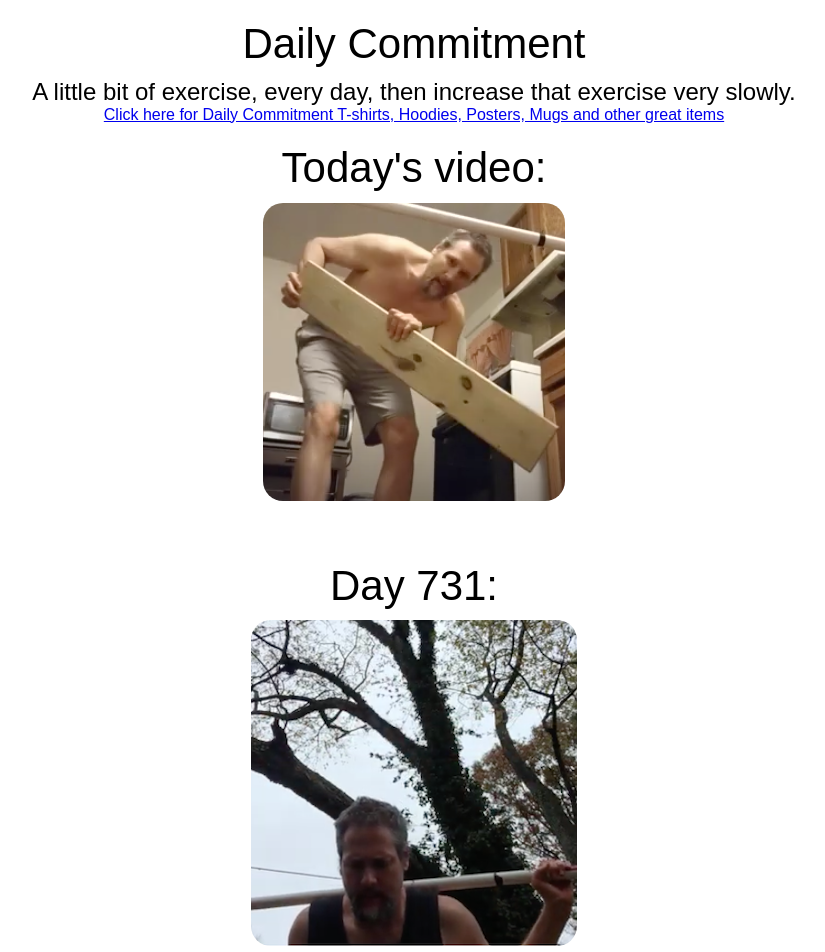
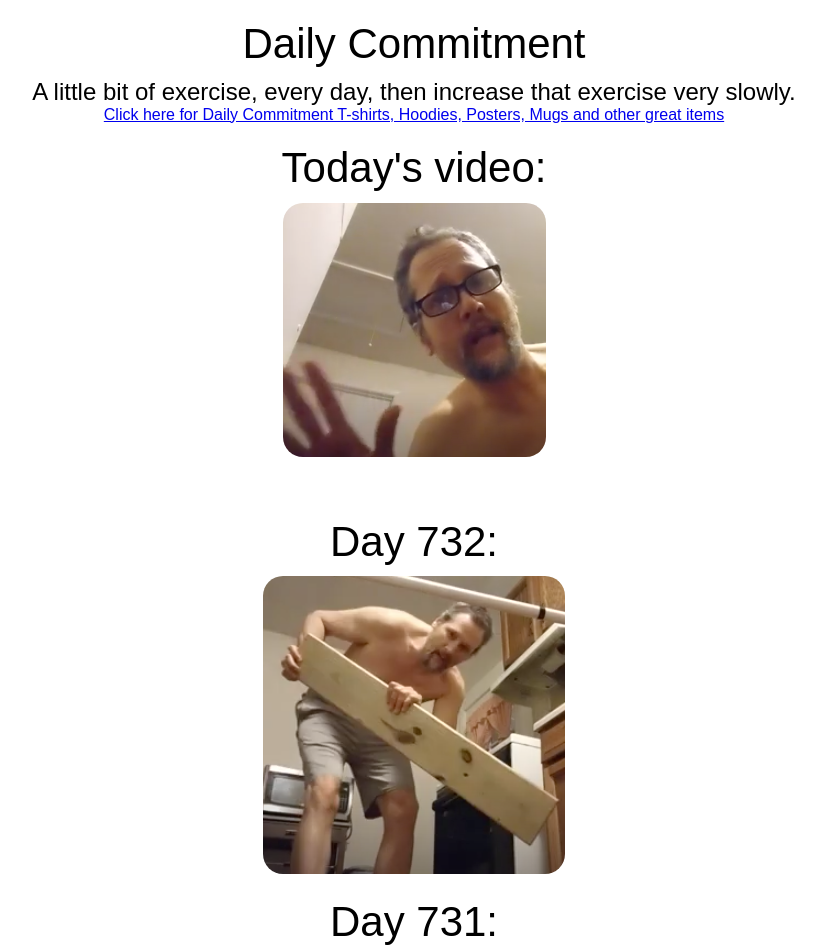
Before and after one commit to farstrider777/daily_commitment, a plain HTML site: page index.html in a window 1280 px wide. Shown: the top 952 px of the page, without its empty margins (226-1051 px from the left). Drawn offline with Linux system fonts and the light colour scheme.

Commit message:
nexrt day's vid

```diff
--- a/index.html
+++ b/index.html
@@ -17,7 +17,7 @@
 
   <div class="title">Today's video:</div>
   <div class="video-holder">
-    <a href="https://www.youtube.com/watch?v=4-pFKi7c17k"> <img src="video_thumbnails/day_732.png"> </a>
+    <a href="https://www.youtube.com/watch?v=Oj6rhE3BH0E"> <img src="video_thumbnails/day_733.png"> </a>
   </div>
 
 
@@ -25,6 +25,11 @@
 
 
     <br>
+
+    <div class="title">Day 732:</div>
+    <div class="video-holder">
+      <a href="https://www.youtube.com/watch?v=4-pFKi7c17k"> <img src="video_thumbnails/day_732.png"> </a>
+    </div>
 
     <div class="title">Day 731:</div>
     <div class="video-holder">
```
Also changed, not shown: video_thumbnails/day_733.png (added).
